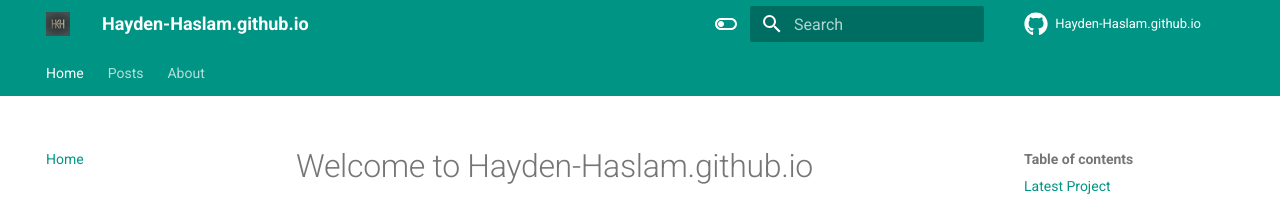
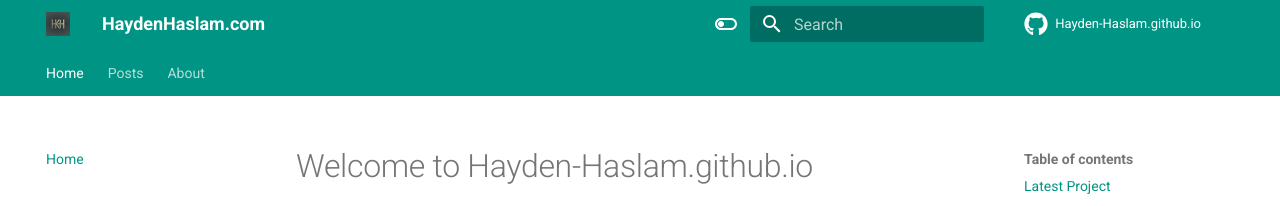
Before and after one commit to Hayden-Haslam/Hayden-Haslam.github.io, an MkDocs documentation site: the page built from docs/index.md, in a window 1280 px wide. Shown: the top 206 px of the page. Built offline with MkDocs 1.6.1 and Material for MkDocs 9.7.7, drawn with Linux system fonts in a browser that asks for light colours; comment, search, counter and statistics services are not loaded.

Commit message:
updated url to haydenhaslam.com

```diff
--- a/mkdocs.yml
+++ b/mkdocs.yml
@@ -1,5 +1,5 @@
-site_name: Hayden-Haslam.github.io
-site_url: https://Hayden-Haslam.github.io
+site_name: HaydenHaslam.com
+site_url: https://www.haydenhaslam.com
 
 repo_url: https://github.com/Hayden-Haslam/Hayden-Haslam.github.io.git
 repo_name: Hayden-Haslam.github.io
```
Also changed, not shown: README.md (+1 -1 lines).
